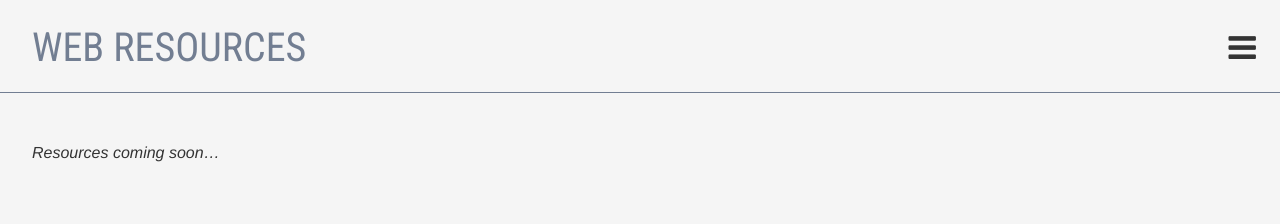
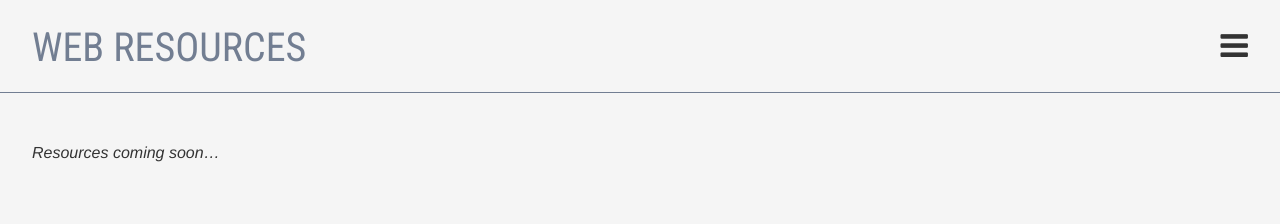
Before and after one commit to dsmwebcollective/dsmwebcollective.github.io, a Jekyll site: the page built from 04-resources.md, in a window 1280 px wide. Shown: the top 224 px of the page. Built offline with Jekyll 4.4.1, drawn with Linux system fonts in a browser that asks for light colours; nearby versions of some CDN libraries.

Commit message:
Fix nav trigger spacing

```diff
--- a/_sass/_header.scss
+++ b/_sass/_header.scss
@@ -1 +1,14 @@
 // Header
+
+.page-header {
+    padding: 1.5rem 3.5rem 1.5rem 1rem;
+    font-size: 1.8rem;
+    text-transform: uppercase;
+    line-height: 1;
+    border-bottom: 1px solid $primary;
+
+    @media (min-width: $bp-s) {
+        padding: 1.75rem 6rem 1.5rem 2rem;
+        font-size: 2.5rem;
+    }
+}
--- a/_sass/_headings.scss
+++ b/_sass/_headings.scss
@@ -25,16 +25,3 @@ h4 {
 h5 {}
 
 h6 {}
-
-.page-header {
-    padding: 1.75rem 1rem 1.5rem;
-    font-size: 1.8rem;
-    text-transform: uppercase;
-    line-height: 1;
-    border-bottom: 1px solid $primary;
-
-    @media (min-width: $bp-s) {
-        padding: 1.75rem 2rem 1.5rem;
-        font-size: 2.5rem;
-    }
-}
--- a/_sass/_nav.scss
+++ b/_sass/_nav.scss
@@ -2,19 +2,19 @@
 
 .nav-open {
     position: absolute;
-    top: 1.45rem;
-    right: 1.5rem;
+    top: 1.5rem;
+    right: 1rem;
     font-size: 1.6rem;
     color: $black;
     line-height: 1;
 
-    &:hover,
-    &:focus {
+    &:hover {
         color: $primary;
     }
 
     @media (min-width: $bp-s) {
-        top: 2rem;
+        top: 1.85rem;
+        right: 2rem;
         font-size: 2rem;
     }
 }
```
